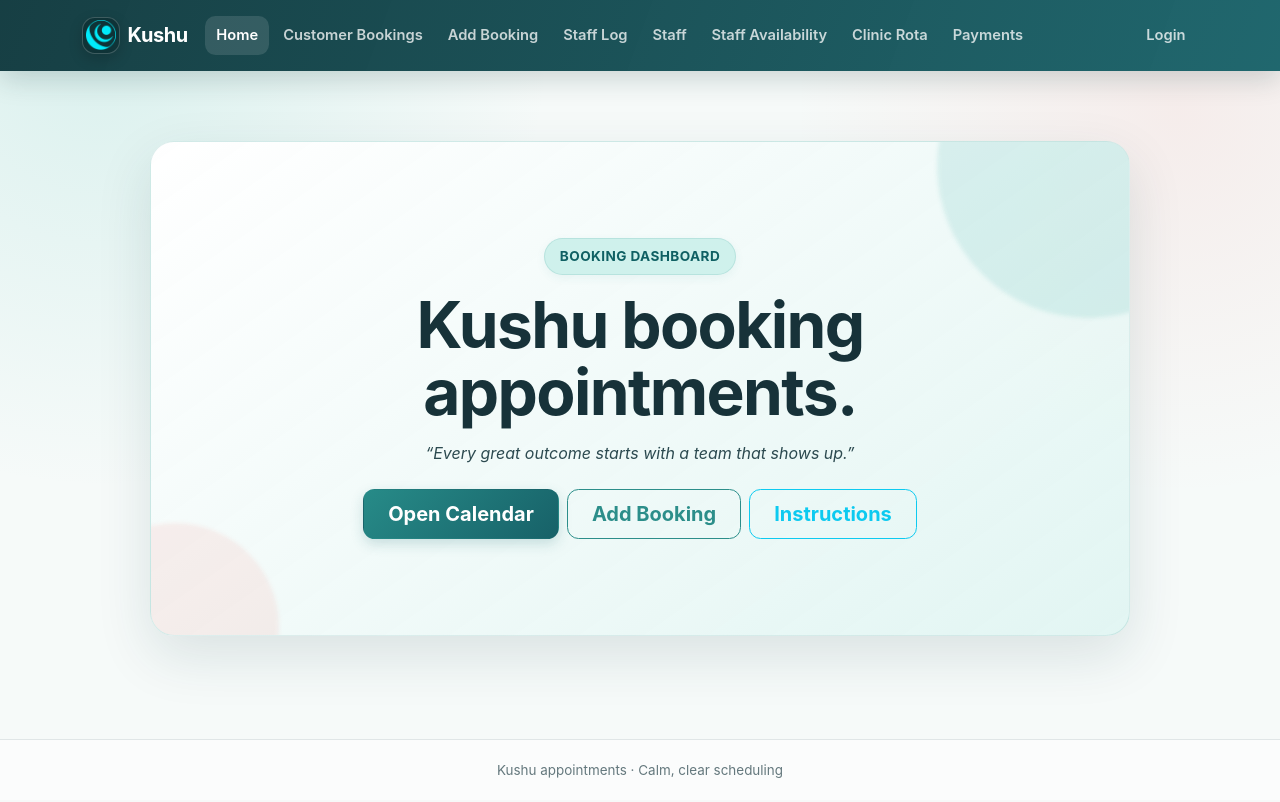
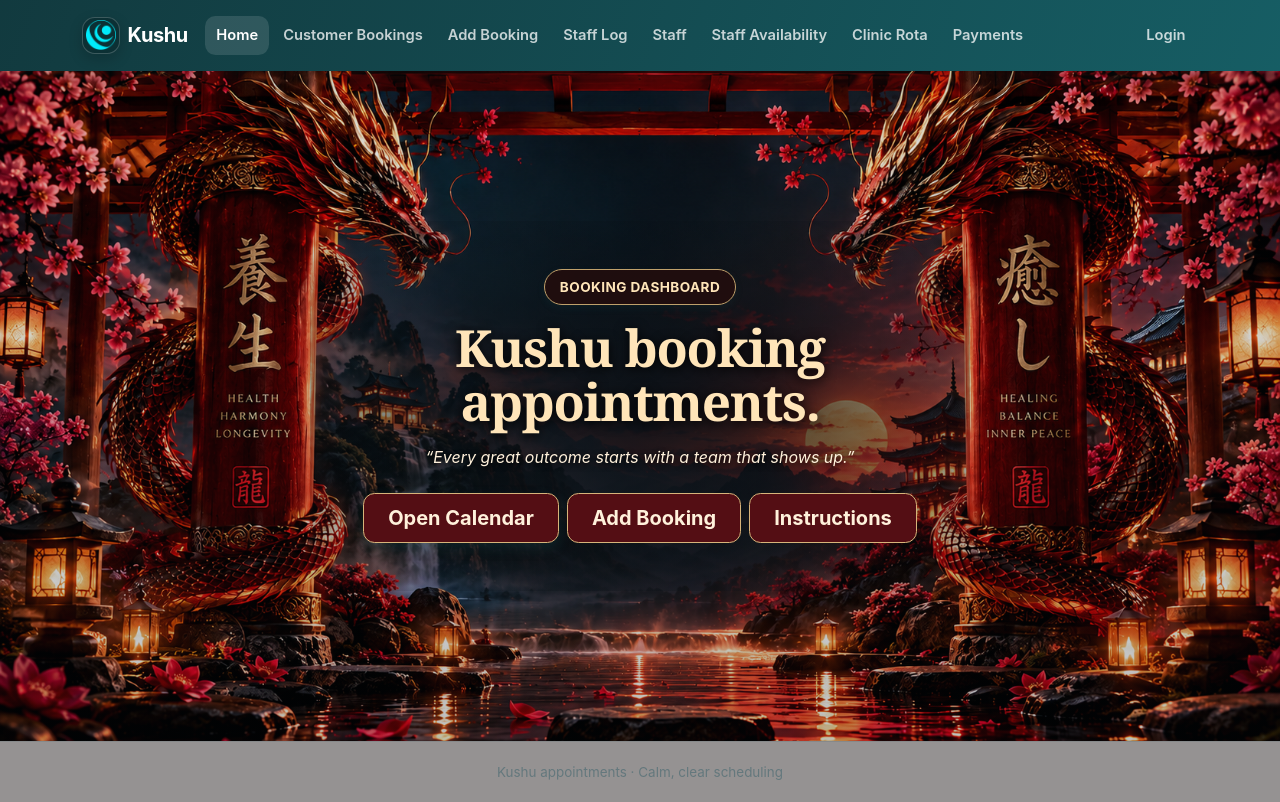
Before and after one commit to Becho33/caly, a Flask app: page / in a window 1280 px wide. Before the commit the page ends 778 px from the top, so only its background shows below. Run offline with Flask 3, Linux system fonts and the light colour scheme; some libraries are stand-ins or nearby versions.

Commit message:
Add files via upload

```diff
--- a/static/css/styles.css
+++ b/static/css/styles.css
@@ -61,6 +61,70 @@ main.container {
     max-width: 700px;
     margin-left: auto;
     margin-right: auto;
+}
+
+/* Dragon artwork on the landing page, with real navigation controls. */
+body.home-page {
+    background: #140d0e;
+}
+
+.home-page .app-main {
+    display: grid;
+    align-content: center;
+    max-width: none;
+    min-height: calc(100svh - 130px);
+    padding: clamp(3rem, 8vw, 7rem) 1rem;
+    background: linear-gradient(rgba(5, 10, 15, 0.12), rgba(5, 10, 15, 0.25)),
+        url('../img/dragon-background.png') center / cover no-repeat;
+}
+
+.home-page .hero-card {
+    width: 100%;
+    max-width: 660px;
+    margin: 0 auto;
+    padding: clamp(1.5rem, 4vw, 3rem);
+    border: 0;
+    background: radial-gradient(ellipse, rgba(8, 15, 21, 0.85), rgba(8, 15, 21, 0.25) 70%, transparent);
+    box-shadow: none;
+    overflow: visible;
+}
+
+.home-page .hero-card::before,
+.home-page .hero-card::after {
+    content: none;
+}
+
+.home-page .hero-card h1 {
+    color: #ffe5b9;
+    font-family: Georgia, 'Times New Roman', serif;
+    font-size: clamp(2.2rem, 4vw, 3.6rem);
+    text-shadow: 0 2px 12px #000;
+}
+
+.home-page .hero-quote {
+    color: #fff1db;
+    text-shadow: 0 2px 6px #000;
+}
+
+.home-page .hero-badge {
+    color: #ffe5b9;
+    background: rgba(35, 12, 12, 0.85);
+    border-color: #bfa06b;
+}
+
+.home-page .hero-card .btn {
+    color: #fff1db !important;
+    background: #540e14 !important;
+    border: 1px solid #d7b47a !important;
+}
+
+.home-page .hero-card .btn:hover {
+    background: #7b1820 !important;
+}
+
+.home-page .hero-card .btn:focus-visible {
+    outline: 3px solid #fff1db;
+    outline-offset: 4px;
 }
 
 /* Login/auth card */
--- /dev/null
+++ b/static/img/dragon-background.prompt.txt
@@ -0,0 +1,4 @@
+Mode: built-in image_gen, precise-object-edit.
+Source: user-supplied ChatGPT Image Sep 7, 2026, 12_27_51 AM.png.
+
+Use case: precise-object-edit. Edit the provided artwork into a clean website background. Preserve the two red and gold dragons, pillars with their lettering, cherry blossoms, lanterns, temple architecture, sunset, mountains and water, colors and wide composition. Remove ALL central overlay typography (Mind Body Spirit, Book Your Appointment, slogans), the Book Now button, and the four circular service icons and labels and decorative central divider lines. Seamlessly fill those central areas with the underlying dark sky, landscape and water. No new text, buttons, icons or UI. Keep the center dark and uncluttered so real website HTML heading and existing buttons can overlay it. Save the edited image for use in the project.
--- a/templates/base.html
+++ b/templates/base.html
@@ -13,7 +13,7 @@
     <!-- Custom CSS -->
     <link rel="stylesheet" href="{{ url_for('static', filename='css/styles.css') }}">
 </head>
-<body>
+<body class="{% block body_class %}{% endblock %}">
 
     <nav class="navbar navbar-expand-lg navbar-dark app-navbar sticky-top">
         <div class="container-xl">
--- a/templates/home.html
+++ b/templates/home.html
@@ -1,6 +1,7 @@
 {% extends "base.html" %}
 
 {% block title %}Home{% endblock %}
+{% block body_class %}home-page{% endblock %}
 
 {% block content %}
 
@@ -10,7 +11,7 @@
         <h1>Kushu booking appointments.</h1>
         <p class="hero-quote">“{{ quote }}”</p>
 
-        <div class="d-grid gap-2 d-sm-flex justify-content-sm-center mt-4">
+        <div class="d-grid gap-2 d-sm-flex flex-sm-wrap justify-content-sm-center mt-4">
             <a href="{{ url_for('login') }}" class="btn btn-primary btn-lg px-4">Open Calendar</a>
             <a href="{{ url_for('add_booking') }}" class="btn btn-outline-secondary btn-lg px-4">Add Booking</a>
             <a href="{{ url_for('instructions') }}" class="btn btn-outline-info btn-lg px-4">Instructions</a>
```
Also changed, not shown: static/img/dragon-background.png (added).
